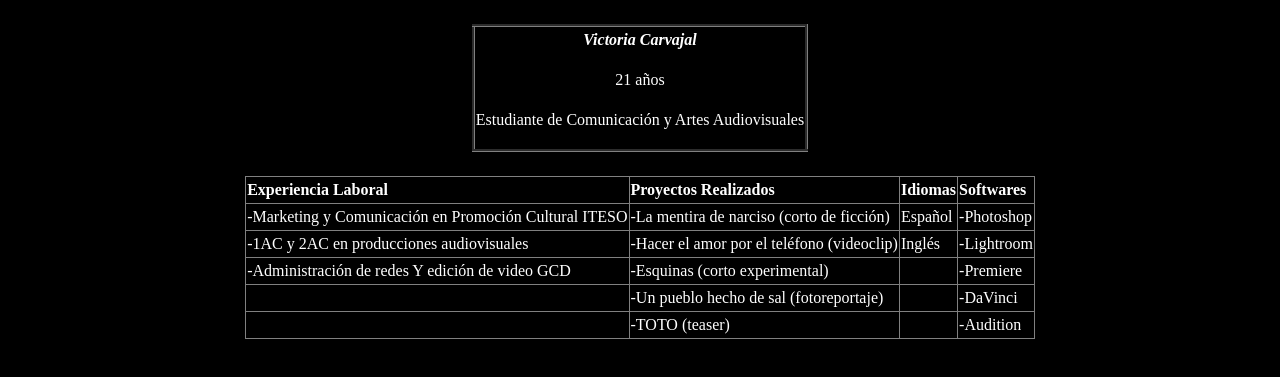
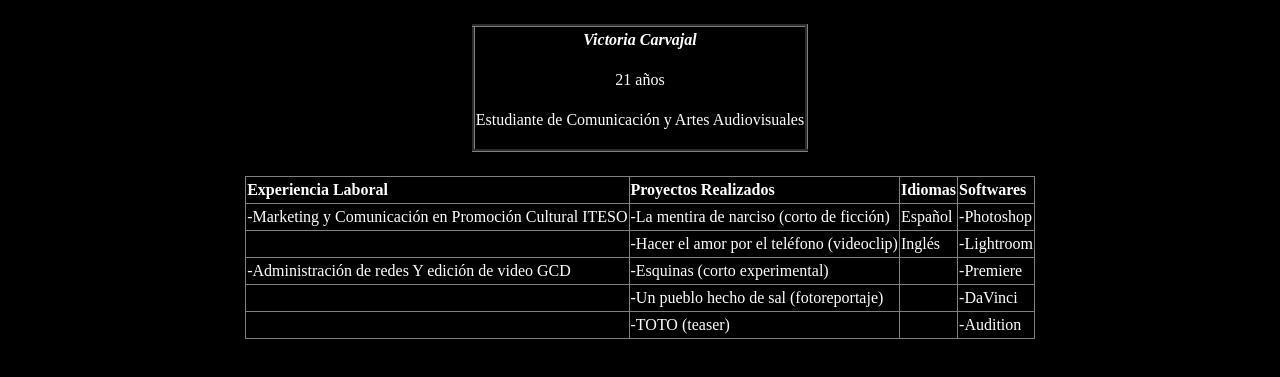
Before and after one commit to victoriacarvajal/victoriacarvajal.github.io, a plain HTML site: page index.htm in a window 1280 px wide. Shown: the part 924-1301 px from the top of the page. Drawn offline with nearby package versions, Linux system fonts and the light colour scheme.

Commit message:
Update index.htm

```diff
--- a/index.htm
+++ b/index.htm
@@ -63,7 +63,7 @@
             </tr>
 
             <tr>
-        	<td>-1AC y 2AC en producciones audiovisuales</td>
+        	<td></td>
             <td>-Hacer el amor por el teléfono (videoclip)</td>
             <td>Inglés</td>
             <td>-Lightroom</td>
```
